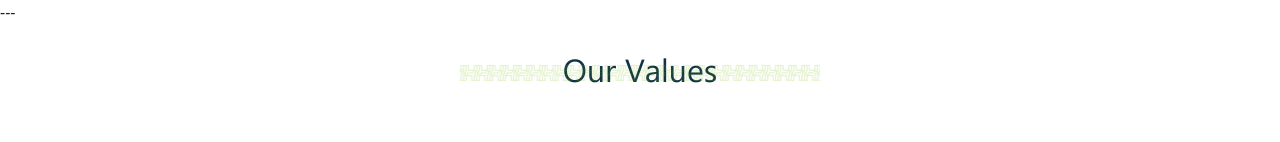
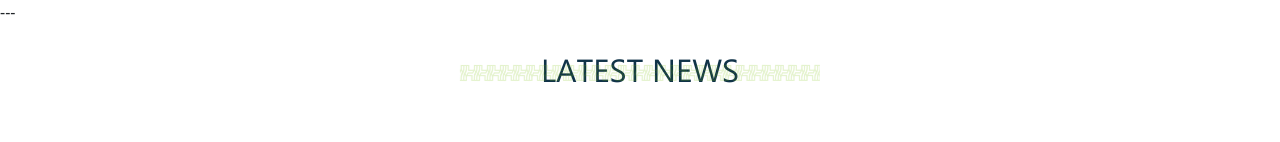
Before and after one commit to adhamelsayed2000/hardbuildings, a plain HTML site: page index.html in a window 1280 px wide. Shown: the part 5616-5758 px from the top of the page. Drawn offline with nearby package versions, Linux system fonts and the light colour scheme; a web font is replaced by a local one.

Commit message:
add edit and fanish

```diff
--- a/index.html
+++ b/index.html
@@ -517,7 +517,7 @@
         <div class="position-relative text-OurValues-center">
             <div class="position-absolute top-0 start-50 translate-middle-x">
                 <img src="imgs/background/title.png" alt="" class="position-absolute top-0 start-50 translate-middle-x d-inline-block">
-                <h2>Our Values</h2>
+                <h2>LATEST NEWS</h2>
             </div>
         </div>
         <div class="container-fluid position-relative container-news">
```
